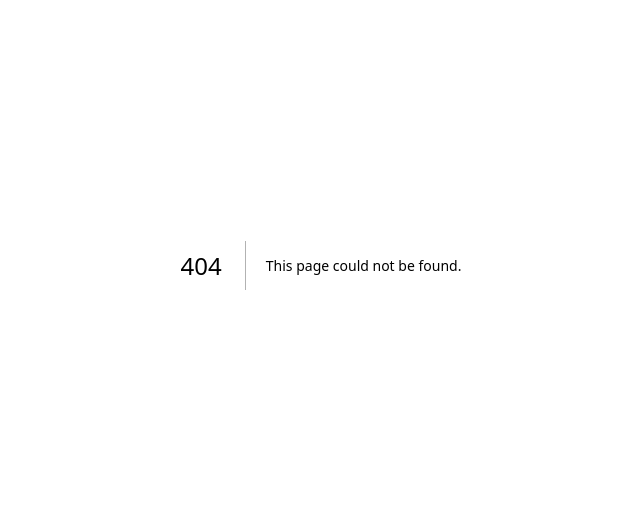
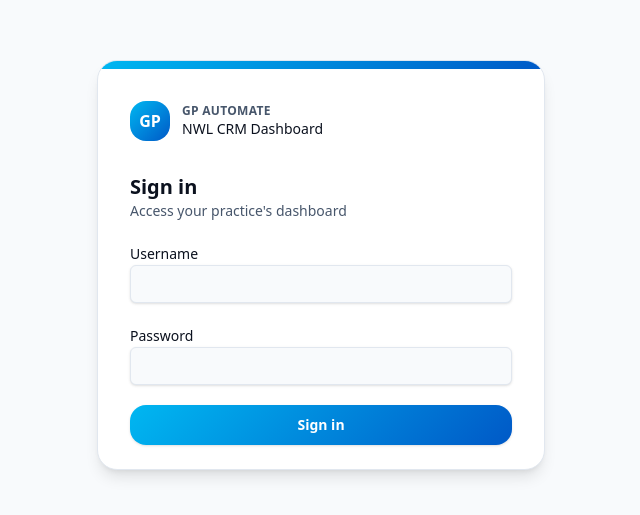
Before and after one commit to Arun-29-code/Ghengis-khan, a Next.js app in the folder projects/nwl-crm-dashboard/: page /login in a window 1280 px wide. Before the commit this address had no page. Shown: the part 135-650 px from the top of the page, without its empty margins (319-959 px from the left). Built offline with nearby package versions, Linux system fonts and the light colour scheme.

Commit message:
Add auth with credentials provider

```diff
--- /dev/null
+++ b/projects/nwl-crm-dashboard/src/app/api/auth/[...nextauth]/route.ts
@@ -0,0 +1,3 @@
+import { handlers } from '@/auth'
+
+export const { GET, POST } = handlers
--- /dev/null
+++ b/projects/nwl-crm-dashboard/src/app/login/actions.ts
@@ -0,0 +1,28 @@
+'use server'
+
+import { AuthError } from 'next-auth'
+import { signIn } from '@/auth'
+
+export interface LoginState {
+  error?: string
+}
+
+export async function loginAction(
+  _prevState: LoginState | undefined,
+  formData: FormData,
+): Promise<LoginState> {
+  try {
+    await signIn('credentials', {
+      username: formData.get('username'),
+      password: formData.get('password'),
+      redirectTo: '/dashboard',
+    })
+    return {}
+  } catch (e) {
+    if (e instanceof AuthError) {
+      return { error: 'Invalid username or password.' }
+    }
+    // Re-throw NEXT_REDIRECT so Next.js can perform the post-login redirect.
+    throw e
+  }
+}
--- /dev/null
+++ b/projects/nwl-crm-dashboard/src/app/login/page.tsx
@@ -0,0 +1,89 @@
+'use client'
+
+import { useActionState } from 'react'
+import { AlertCircle } from 'lucide-react'
+import { loginAction, type LoginState } from './actions'
+
+export default function LoginPage() {
+  const [state, formAction, pending] = useActionState<LoginState | undefined, FormData>(
+    loginAction,
+    undefined,
+  )
+
+  return (
+    <div className="min-h-screen flex items-center justify-center bg-background p-4">
+      <div className="w-full max-w-md overflow-hidden rounded-xl border border-border bg-card shadow-lg">
+        <div className="h-2 bg-brand-gradient" />
+
+        <div className="px-8 pt-8 pb-2">
+          <div className="flex items-center gap-3">
+            <div className="flex h-10 w-10 items-center justify-center rounded-lg bg-brand-gradient text-primary-foreground font-bold">
+              GP
+            </div>
+            <div>
+              <p className="text-xs font-semibold uppercase tracking-wide text-muted-foreground">
+                GP Automate
+              </p>
+              <p className="text-sm font-medium text-foreground">NWL CRM Dashboard</p>
+            </div>
+          </div>
+        </div>
+
+        <form action={formAction} className="space-y-5 px-8 py-6">
+          <div>
+            <h1 className="text-xl font-bold text-foreground">Sign in</h1>
+            <p className="text-sm text-muted-foreground">
+              Access your practice&apos;s dashboard
+            </p>
+          </div>
+
+          <div className="space-y-1">
+            <label htmlFor="username" className="text-sm font-medium text-foreground">
+              Username
+            </label>
+            <input
+              id="username"
+              name="username"
+              type="text"
+              autoComplete="username"
+              required
+              className="w-full rounded-md border border-border bg-background px-3 py-2 text-sm text-foreground shadow-sm outline-none focus:border-primary focus:ring-2 focus:ring-primary/30"
+            />
+          </div>
+
+          <div className="space-y-1">
+            <label htmlFor="password" className="text-sm font-medium text-foreground">
+              Password
+            </label>
+            <input
+              id="password"
+              name="password"
+              type="password"
+              autoComplete="current-password"
+              required
+              className="w-full rounded-md border border-border bg-background px-3 py-2 text-sm text-foreground shadow-sm outline-none focus:border-primary focus:ring-2 focus:ring-primary/30"
+            />
+          </div>
+
+          {state?.error ? (
+            <div
+              role="alert"
+              className="flex items-start gap-2 rounded-md border border-destructive/30 bg-destructive/10 p-3 text-sm text-destructive"
+            >
+              <AlertCircle className="mt-0.5 h-4 w-4 shrink-0" aria-hidden />
+              <span>{state.error}</span>
+            </div>
+          ) : null}
+
+          <button
+            type="submit"
+            disabled={pending}
+            className="w-full rounded-lg bg-brand-gradient px-4 py-2.5 text-sm font-semibold text-primary-foreground shadow-sm transition hover:opacity-95 disabled:cursor-not-allowed disabled:opacity-50"
+          >
+            {pending ? 'Signing in…' : 'Sign in'}
+          </button>
+        </form>
+      </div>
+    </div>
+  )
+}
--- /dev/null
+++ b/projects/nwl-crm-dashboard/src/auth.ts
@@ -0,0 +1,36 @@
+import NextAuth from 'next-auth'
+import Credentials from 'next-auth/providers/credentials'
+
+export const { handlers, auth, signIn, signOut } = NextAuth({
+  // Trust localhost in dev and the Vercel preview/prod host in deploy.
+  trustHost: true,
+  providers: [
+    Credentials({
+      credentials: {
+        username: { label: 'Username', type: 'text' },
+        password: { label: 'Password', type: 'password' },
+      },
+      async authorize(credentials) {
+        const validUsername = process.env.DASHBOARD_USERNAME
+        const validPassword = process.env.DASHBOARD_PASSWORD
+        if (!validUsername || !validPassword) return null
+
+        const username = typeof credentials?.username === 'string' ? credentials.username : ''
+        const password = typeof credentials?.password === 'string' ? credentials.password : ''
+
+        if (username === validUsername && password === validPassword) {
+          return {
+            id: '1',
+            name: process.env.PRACTICE_NAME ?? 'Practice',
+            email: username,
+          }
+        }
+        return null
+      },
+    }),
+  ],
+  pages: {
+    signIn: '/login',
+  },
+  session: { strategy: 'jwt' },
+})
--- /dev/null
+++ b/projects/nwl-crm-dashboard/src/middleware.ts
@@ -0,0 +1,5 @@
+export { auth as middleware } from '@/auth'
+
+export const config = {
+  matcher: ['/dashboard', '/dashboard/:path*'],
+}
```
Also changed, not shown: 1 other file (tests, documents, lock files or other folders).
